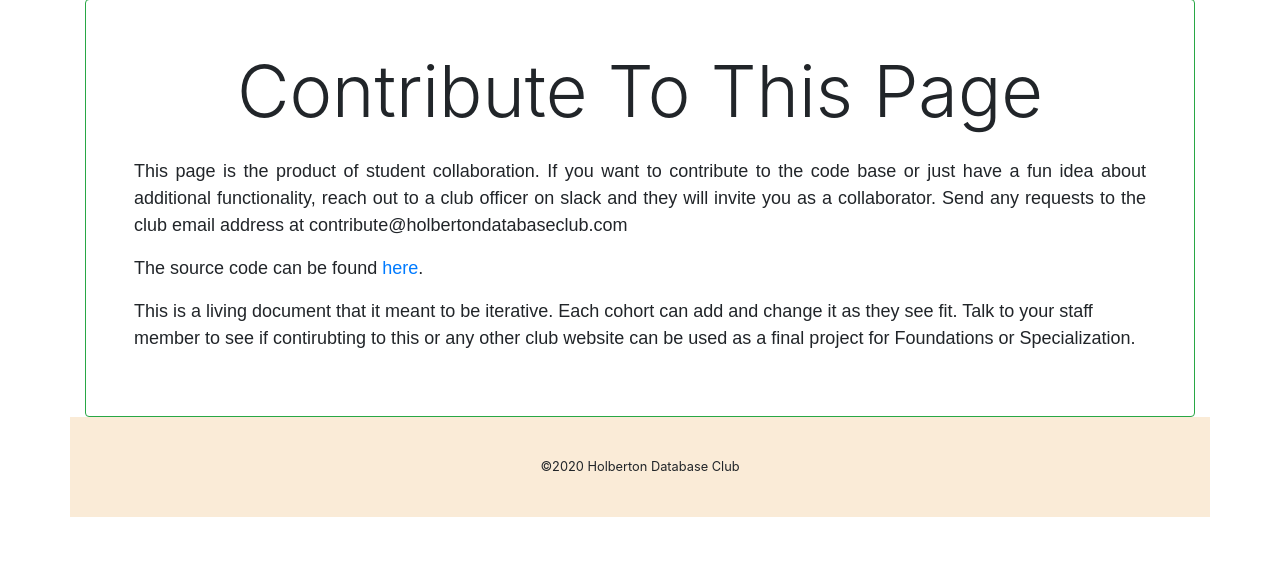
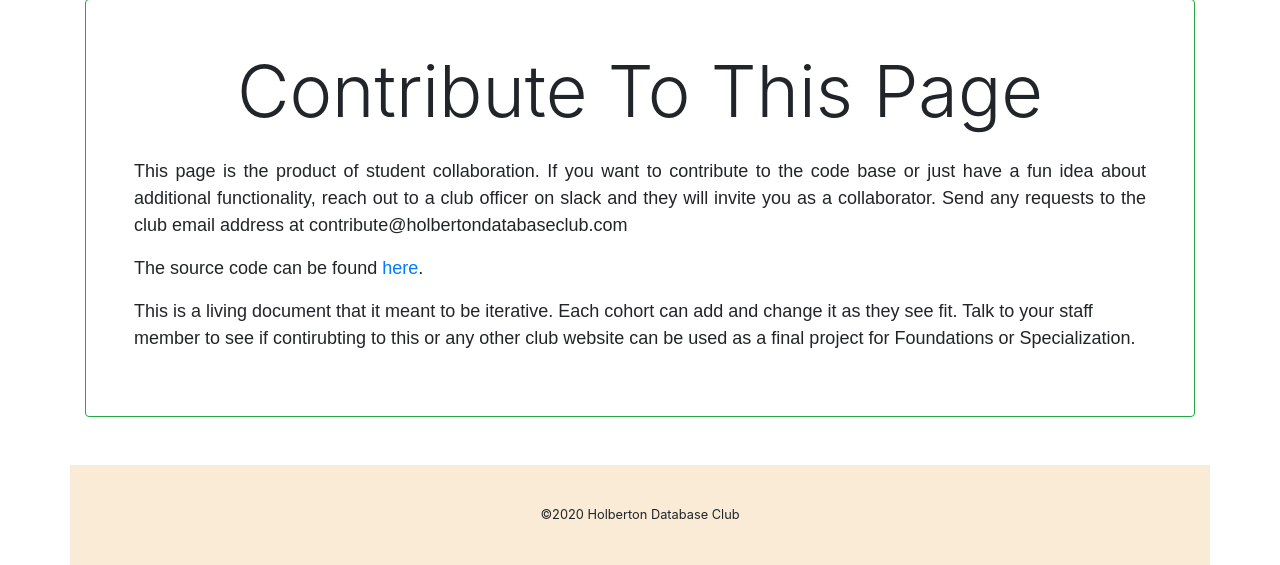
Before and after one commit to ihavemadefire/HDBC, a Flask app: page /about in a window 1280 px wide. Shown: the part 5566-6131 px from the top of the page. Before the commit the page ends 6083 px from the top, so only its background shows below. Run offline with Flask 2, Linux system fonts and the light colour scheme; some libraries are stand-ins or nearby versions; some web fonts are replaced.

Commit message:
update about

```diff
--- a/web_app/templates/about.html
+++ b/web_app/templates/about.html
@@ -2,7 +2,7 @@
 {% block content %}
 <h1 class="display-1 mb-4 text-center">About Us</h1>
 <div class="container">
-    <ul class="nav bg-dark mb-1 justify-content-center rounded">
+    <ul class="nav bg-dark sticky-top mb-1 justify-content-center rounded">
     <li class="nav-item">
       <a class="nav-link nav-text text-white" href="#about-main">About</a>
     </li>
@@ -280,7 +280,7 @@
     </li>
 </ul>
     </section>
-    <section id="contribute" class="p-5 border border-success rounded">
+    <section id="contribute" class="p-5 mb-5 border border-success rounded">
         <h1 class="text-center mb-4 display-3">Contribute To This Page</h1>
         <p class="about-p text-justify">This page is the product of student collaboration. If you want to contribute to the code base or just have a fun idea about additional functionality, reach out to a club officer on slack and they will invite you as a collaborator. Send any requests to the club email address at contribute@holbertondatabaseclub.com</p>
         <p class="about-p text-justify">The source code can be found <a href="https://github.com/ihavemadefire/HDBC">here</a>.</p>
```
